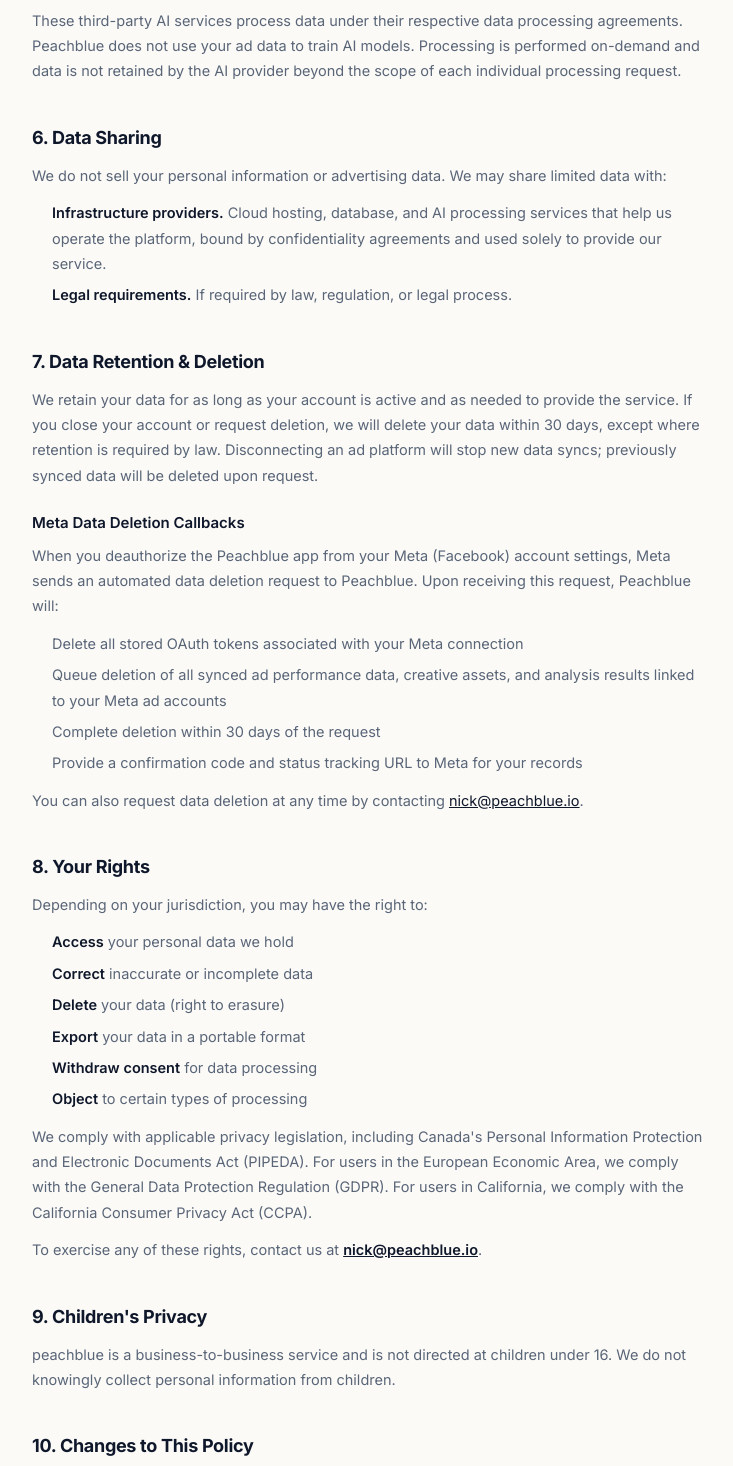
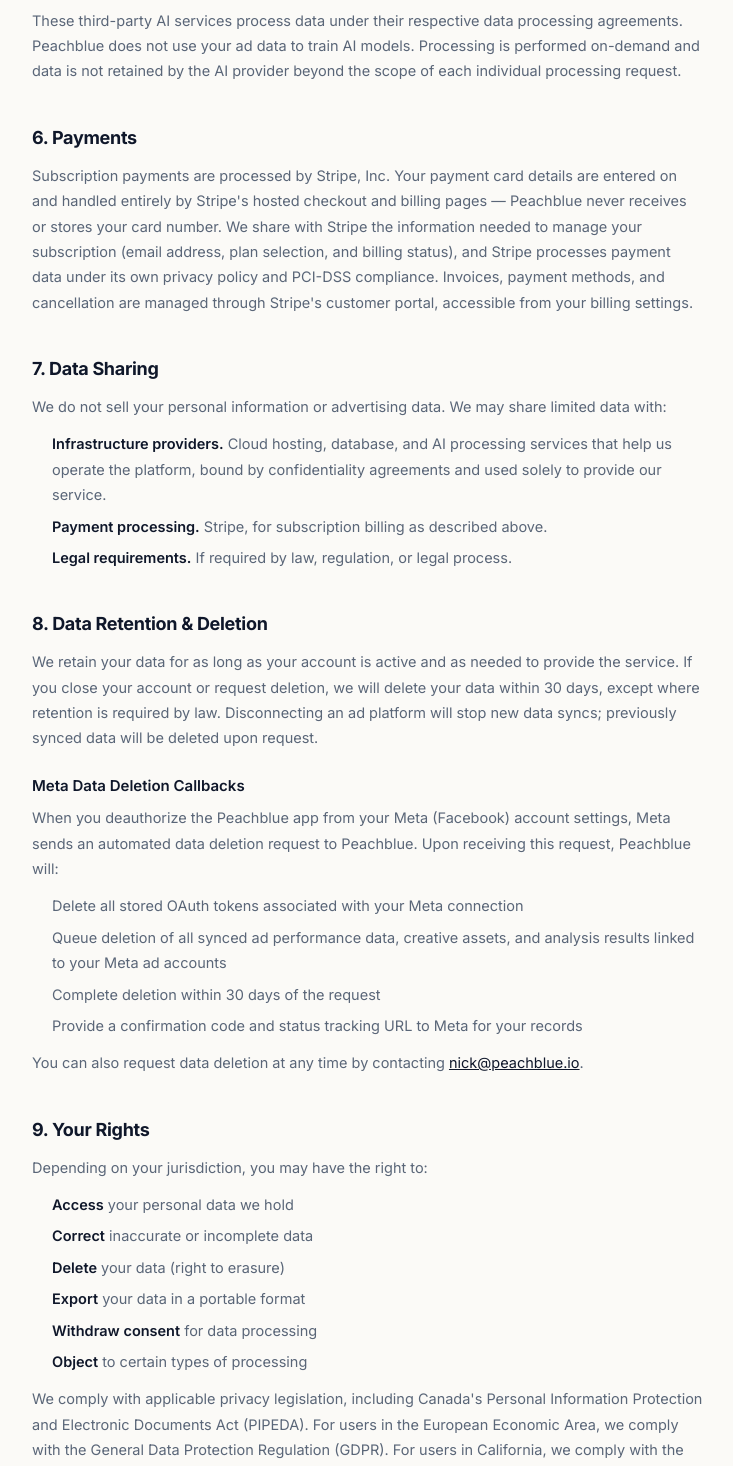
Before and after one commit to peachbluetech/website, a Next.js app: page /privacy in a window 1280 px wide. Shown: the part 2860-4326 px from the top of the page, without its empty margins (272-1005 px from the left). Built offline with nearby package versions, Linux system fonts and the light colour scheme.

Commit message:
Privacy policy: add Payments section (Stripe as processor)

```diff
--- a/app/privacy/page.tsx
+++ b/app/privacy/page.tsx
@@ -87,14 +87,18 @@ export default function PrivacyPage() {
         </ul>
         <p>These third-party AI services process data under their respective data processing agreements. Peachblue does not use your ad data to train AI models. Processing is performed on-demand and data is not retained by the AI provider beyond the scope of each individual processing request.</p>
 
-        <h2>6. Data Sharing</h2>
+        <h2>6. Payments</h2>
+        <p>Subscription payments are processed by Stripe, Inc. Your payment card details are entered on and handled entirely by Stripe&apos;s hosted checkout and billing pages — Peachblue never receives or stores your card number. We share with Stripe the information needed to manage your subscription (email address, plan selection, and billing status), and Stripe processes payment data under its own privacy policy and PCI-DSS compliance. Invoices, payment methods, and cancellation are managed through Stripe&apos;s customer portal, accessible from your billing settings.</p>
+
+        <h2>7. Data Sharing</h2>
         <p>We do not sell your personal information or advertising data. We may share limited data with:</p>
         <ul>
           <li><strong>Infrastructure providers.</strong> Cloud hosting, database, and AI processing services that help us operate the platform, bound by confidentiality agreements and used solely to provide our service.</li>
+          <li><strong>Payment processing.</strong> Stripe, for subscription billing as described above.</li>
           <li><strong>Legal requirements.</strong> If required by law, regulation, or legal process.</li>
         </ul>
 
-        <h2>7. Data Retention &amp; Deletion</h2>
+        <h2>8. Data Retention &amp; Deletion</h2>
         <p>We retain your data for as long as your account is active and as needed to provide the service. If you close your account or request deletion, we will delete your data within 30 days, except where retention is required by law. Disconnecting an ad platform will stop new data syncs; previously synced data will be deleted upon request.</p>
 
         <h3>Meta Data Deletion Callbacks</h3>
@@ -107,7 +111,7 @@ export default function PrivacyPage() {
         </ul>
         <p>You can also request data deletion at any time by contacting <a href="mailto:nick@peachblue.io" className="underline">nick@peachblue.io</a>.</p>
 
-        <h2>8. Your Rights</h2>
+        <h2>9. Your Rights</h2>
         <p>Depending on your jurisdiction, you may have the right to:</p>
         <ul>
           <li><strong>Access</strong> your personal data we hold</li>
@@ -120,13 +124,13 @@ export default function PrivacyPage() {
         <p>We comply with applicable privacy legislation, including Canada&apos;s Personal Information Protection and Electronic Documents Act (PIPEDA). For users in the European Economic Area, we comply with the General Data Protection Regulation (GDPR). For users in California, we comply with the California Consumer Privacy Act (CCPA).</p>
         <p>To exercise any of these rights, contact us at <strong><a href="mailto:nick@peachblue.io" className="underline">nick@peachblue.io</a></strong>.</p>
 
-        <h2>9. Children&apos;s Privacy</h2>
+        <h2>10. Children&apos;s Privacy</h2>
         <p>peachblue is a business-to-business service and is not directed at children under 16. We do not knowingly collect personal information from children.</p>
 
-        <h2>10. Changes to This Policy</h2>
+        <h2>11. Changes to This Policy</h2>
         <p>We may update this Privacy Policy from time to time. We will notify you of material changes by posting the updated policy on our website and updating the effective date. Continued use of the platform after changes constitutes acceptance of the updated policy.</p>
 
-        <h2>11. Contact Us</h2>
+        <h2>12. Contact Us</h2>
         <p>If you have questions about this Privacy Policy or how we handle your data, please contact us:</p>
         <p><strong>Peachblue Technologies Inc.</strong><br /><a href="mailto:nick@peachblue.io" className="underline">nick@peachblue.io</a></p>
       </div>
```
